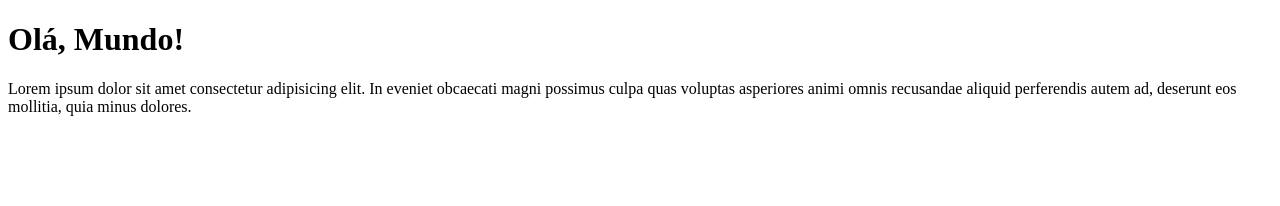
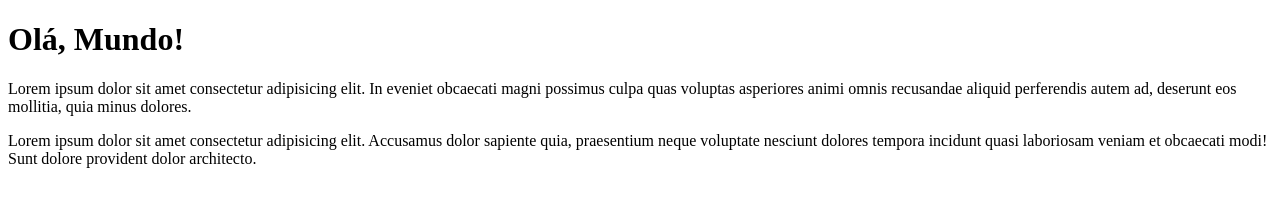
Before and after one commit to Marina-Ribas/Ola-Mundo, a plain HTML site: page site-exemplo/index.html in a window 1280 px wide. Drawn offline with Linux system fonts and the light colour scheme.

Commit message:
Adicionei um parágrafo

```diff
--- a/site-exemplo/index.html
+++ b/site-exemplo/index.html
@@ -8,5 +8,6 @@
 <body>
     <h1>Olá, Mundo!</h1>
     <p>Lorem ipsum dolor sit amet consectetur adipisicing elit. In eveniet obcaecati magni possimus culpa quas voluptas asperiores animi omnis recusandae aliquid perferendis autem ad, deserunt eos mollitia, quia minus dolores.</p>
+    <p>Lorem ipsum dolor sit amet consectetur adipisicing elit. Accusamus dolor sapiente quia, praesentium neque voluptate nesciunt dolores tempora incidunt quasi laboriosam veniam et obcaecati modi! Sunt dolore provident dolor architecto.</p>
 </body>
 </html>
```
